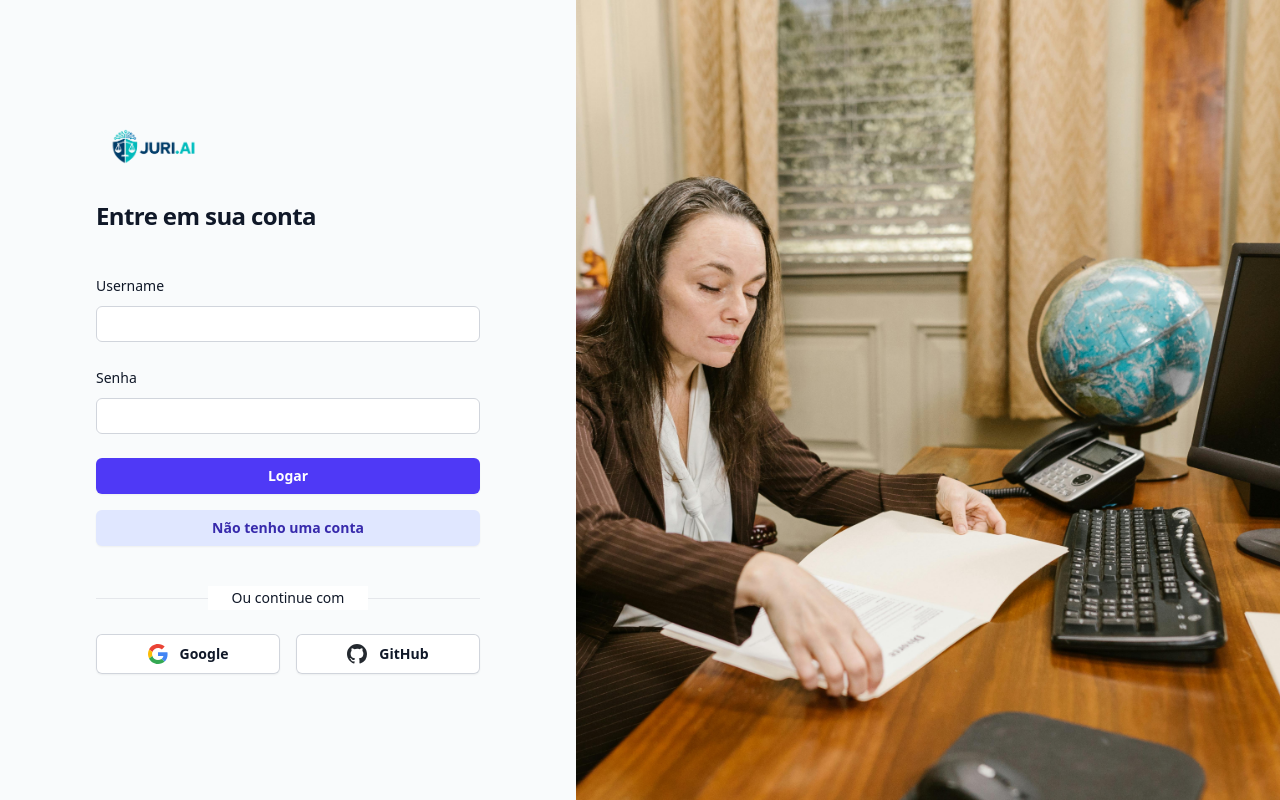
After one commit to albert5a/arcane3, a Django app: page /usuarios/login/ in a window 1280 px wide. The commit adds this page. Run offline with Django 5.2, Linux system fonts and the light colour scheme.

Commit message:
feat: implements register and login page

```diff
--- /dev/null
+++ b/usuarios/templates/login.html
@@ -0,0 +1,99 @@
+{% extends 'base.html' %}
+{% load static %}
+{% block 'body' %}
+  <div class="flex min-h-full h-screen">
+    <div class="flex flex-1 flex-col justify-center px-4 py-12 sm:px-6 lg:flex-none lg:px-20 xl:px-24">
+      <div class="mx-auto w-full max-w-sm lg:w-96">
+        <div>
+          <img src="{% static 'logo.webp' %}" alt="Your Company" class="h-10 w-auto" />
+          <h2 class="mt-8 text-2xl/9 font-bold tracking-tight text-gray-900">Entre em sua conta</h2>
+          {% if messages %}
+            {% for message in messages %}
+              <div class="rounded-md {{ message.tags }} mt-4">
+                <div class="flex">
+                  <div class="ml-3 py-4">{{ message }}</div>
+                </div>
+              </div>
+            {% endfor %}
+          {% endif %}
+        </div>
+        <div class="mt-10">
+          <div>
+            <form action="{% url 'login' %}" method="POST" class="space-y-6">
+              {% csrf_token %}
+              <div>
+                <label for="username" class="block text-sm/6 font-medium text-gray-900">Username</label>
+                <div class="mt-2">
+                  <input id="username"
+                         type="text"
+                         name="username"
+                         required
+                         autocomplete="username"
+                         class="block w-full rounded-md bg-white px-3 py-1.5 text-base text-gray-900 outline-1 -outline-offset-1 outline-gray-300 placeholder:text-gray-400 focus:outline-2 focus:-outline-offset-2 focus:outline-indigo-600 sm:text-sm/6" />
+                </div>
+              </div>
+              <div>
+                <label for="password" class="block text-sm/6 font-medium text-gray-900">Senha</label>
+                <div class="mt-2">
+                  <input id="password"
+                         type="password"
+                         name="senha"
+                         required
+                         autocomplete="current-password"
+                         class="block w-full rounded-md bg-white px-3 py-1.5 text-base text-gray-900 outline-1 -outline-offset-1 outline-gray-300 placeholder:text-gray-400 focus:outline-2 focus:-outline-offset-2 focus:outline-indigo-600 sm:text-sm/6" />
+                </div>
+              </div>
+              <div>
+                <button type="submit"
+                        class="flex w-full justify-center rounded-md bg-indigo-600 px-3 py-1.5 text-sm/6 font-semibold text-white shadow-xs hover:bg-indigo-500 focus-visible:outline-2 focus-visible:outline-offset-2 focus-visible:outline-indigo-600">
+                  Logar
+                </button>
+              </div>
+            </form>
+            <a href="{% url 'cadastro' %}"
+               class="mt-4 flex text-indigo-800 w-full justify-center rounded-md bg-indigo-100 px-3 py-1.5 text-sm/6 font-semibold shadow-xs hover:bg-indigo-200 focus-visible:outline-2 focus-visible:outline-offset-2 focus-visible:outline-indigo-200">
+              Não tenho uma conta
+            </a>
+          </div>
+          <div class="mt-10">
+            <div class="relative">
+              <div aria-hidden="true" class="absolute inset-0 flex items-center">
+                <div class="w-full border-t border-gray-200"></div>
+              </div>
+              <div class="relative flex justify-center text-sm/6 font-medium">
+                <span class="bg-white px-6 text-gray-900">Ou continue com</span>
+              </div>
+            </div>
+            <div class="mt-6 grid grid-cols-2 gap-4">
+              <a href="#"
+                 class="flex w-full items-center justify-center gap-3 rounded-md bg-white px-3 py-2 text-sm font-semibold text-gray-900 shadow-xs inset-ring inset-ring-gray-300 hover:bg-gray-50 focus-visible:inset-ring-transparent">
+                <svg viewBox="0 0 24 24" aria-hidden="true" class="h-5 w-5">
+                  <path d="M12.0003 4.75C13.7703 4.75 15.3553 5.36002 16.6053 6.54998L20.0303 3.125C17.9502 1.19 15.2353 0 12.0003 0C7.31028 0 3.25527 2.69 1.28027 6.60998L5.27028 9.70498C6.21525 6.86002 8.87028 4.75 12.0003 4.75Z" fill="#EA4335" />
+                  <path d="M23.49 12.275C23.49 11.49 23.415 10.73 23.3 10H12V14.51H18.47C18.18 15.99 17.34 17.25 16.08 18.1L19.945 21.1C22.2 19.01 23.49 15.92 23.49 12.275Z" fill="#4285F4" />
+                  <path d="M5.26498 14.2949C5.02498 13.5699 4.88501 12.7999 4.88501 11.9999C4.88501 11.1999 5.01998 10.4299 5.26498 9.7049L1.275 6.60986C0.46 8.22986 0 10.0599 0 11.9999C0 13.9399 0.46 15.7699 1.28 17.3899L5.26498 14.2949Z" fill="#FBBC05" />
+                  <path d="M12.0004 24.0001C15.2404 24.0001 17.9654 22.935 19.9454 21.095L16.0804 18.095C15.0054 18.82 13.6204 19.245 12.0004 19.245C8.8704 19.245 6.21537 17.135 5.2654 14.29L1.27539 17.385C3.25539 21.31 7.3104 24.0001 12.0004 24.0001Z" fill="#34A853" />
+                </svg>
+                <span class="text-sm/6 font-semibold">Google</span>
+              </a>
+              <a href="#"
+                 class="flex w-full items-center justify-center gap-3 rounded-md bg-white px-3 py-2 text-sm font-semibold text-gray-900 shadow-xs inset-ring inset-ring-gray-300 hover:bg-gray-50 focus-visible:inset-ring-transparent">
+                <svg viewBox="0 0 20 20"
+                     fill="currentColor"
+                     aria-hidden="true"
+                     class="size-5 fill-[#24292F]">
+                  <path d="M10 0C4.477 0 0 4.484 0 10.017c0 4.425 2.865 8.18 6.839 9.504.5.092.682-.217.682-.483 0-.237-.008-.868-.013-1.703-2.782.605-3.369-1.343-3.369-1.343-.454-1.158-1.11-1.466-1.11-1.466-.908-.62.069-.608.069-.608 1.003.07 1.531 1.032 1.531 1.032.892 1.53 2.341 1.088 2.91.832.092-.647.35-1.088.636-1.338-2.22-.253-4.555-1.113-4.555-4.951 0-1.093.39-1.988 1.029-2.688-.103-.253-.446-1.272.098-2.65 0 0 .84-.27 2.75 1.026A9.564 9.564 0 0110 4.844c.85.004 1.705.115 2.504.337 1.909-1.296 2.747-1.027 2.747-1.027.546 1.379.203 2.398.1 2.651.64.7 1.028 1.595 1.028 2.688 0 3.848-2.339 4.695-4.566 4.942.359.31.678.921.678 1.856 0 1.338-.012 2.419-.012 2.747 0 .268.18.58.688.482A10.019 10.019 0 0020 10.017C20 4.484 15.522 0 10 0z" clip-rule="evenodd" fill-rule="evenodd" />
+                </svg>
+                <span class="text-sm/6 font-semibold">GitHub</span>
+              </a>
+            </div>
+          </div>
+        </div>
+      </div>
+    </div>
+    <div class="relative hidden w-0 flex-1 lg:block">
+      <img src="{% static 'banner.jpg' %}"
+           alt=""
+           class="absolute inset-0 size-full object-cover" />
+    </div>
+  </div>
+{% endblock 'body' %}
--- a/usuarios/urls.py
+++ b/usuarios/urls.py
@@ -3,4 +3,5 @@ from . import views
 
 urlpatterns = [
     path('cadastro/', views.cadastro, name='cadastro'),
+    path("login/", views.login, name='login'),
 ]
--- a/usuarios/views.py
+++ b/usuarios/views.py
@@ -1,12 +1,46 @@
-from django.shortcuts import render
+from django.shortcuts import render, redirect
 from django.http import HttpResponse
+from django.contrib.auth.models import User
+from django.contrib.messages import constants
+from django.contrib import messages, auth
+from django.contrib.auth import authenticate
 
 def cadastro(request):
     if request.method == 'GET':
         return render(request, 'cadastro.html')
     elif request.method == 'POST':
         username = request.POST.get('username')
-        email = request.POST.get('email')
-        password = request.POST.get('password')
-        # Aqui você pode adicionar a lógica para salvar os dados do usuário no banco de dados
-        return HttpResponse(f'Usuário {username} cadastrado com sucesso!')
+        senha = request.POST.get('senha')
+        confirmar_senha = request.POST.get('confirmar_senha')
+
+        if senha != confirmar_senha:
+            messages.add_message(request, constants.ERROR, 'Senha e confirmar senha não são iguais.')
+            return redirect('cadastro')
+
+        if len(senha) < 8:
+            messages.add_message(request, constants.ERROR, 'Senha deve ter pelo menos 8 caracteres.')
+            return redirect('cadastro')
+
+        users = User.objects.filter(username=username)
+        if users.exists():
+            messages.add_message(request, constants.ERROR, 'Usuário já cadastrado.')
+            return redirect('cadastro')
+
+        User.objects.create_user(username=username, password=senha)
+        messages.add_message(request, constants.SUCCESS, 'Usuário cadastrado com sucesso!')
+        return redirect('login')
+
+def login(request):
+    if request.method == 'GET':
+        return render(request, 'login.html')
+    elif request.method == 'POST':
+        username = request.POST.get('username')
+        senha = request.POST.get('senha')
+
+        user = authenticate(username=username, password=senha)
+        if user is not None:
+            auth.login(request, user)
+            return redirect('clientes')
+        else:
+            messages.add_message(request, constants.ERROR, 'Usuário ou senha inválidos.')
+            return redirect('login')
```
Also changed, not shown: core/settings.py (+7 -0 lines), usuarios/templates/cadastro.html (+9 -0 lines).
